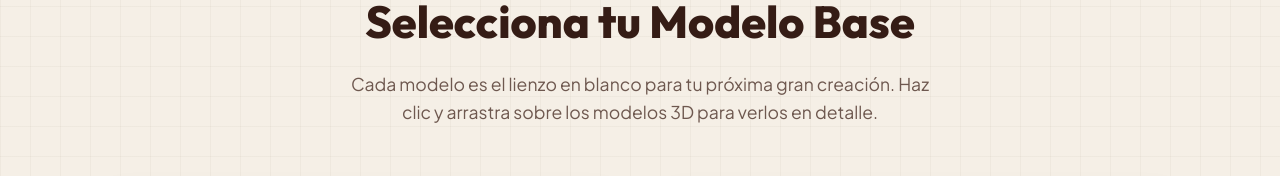
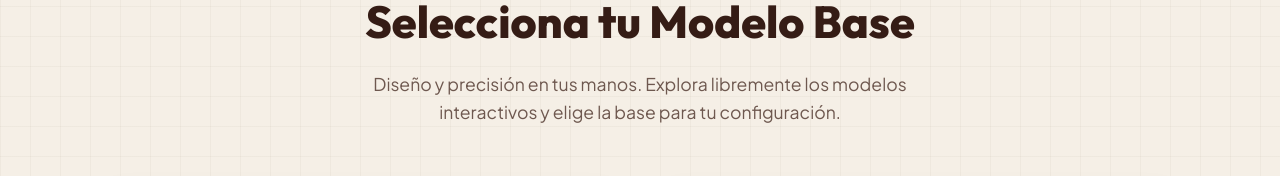
Before and after one commit to alejojimenezz/ctrl-rock, a plain HTML site: page Frontend/modelos.html in a window 1280 px wide. Shown: the part 174-350 px from the top of the page. Drawn offline with Linux system fonts and the light colour scheme.

Commit message:
cambio mini

```diff
--- a/Frontend/modelos.html
+++ b/Frontend/modelos.html
@@ -24,7 +24,7 @@
 
 <main class="models-section">
         <h2>Selecciona tu Modelo Base</h2>
-        <p class="section-subtitle">Cada modelo es el lienzo en blanco para tu próxima gran creación. Haz clic y arrastra sobre los modelos 3D para verlos en detalle.</p>
+        <p class="section-subtitle">Diseño y precisión en tus manos. Explora libremente los modelos interactivos y elige la base para tu configuración.</p>
 
         <div class="models-grid">
 
```
